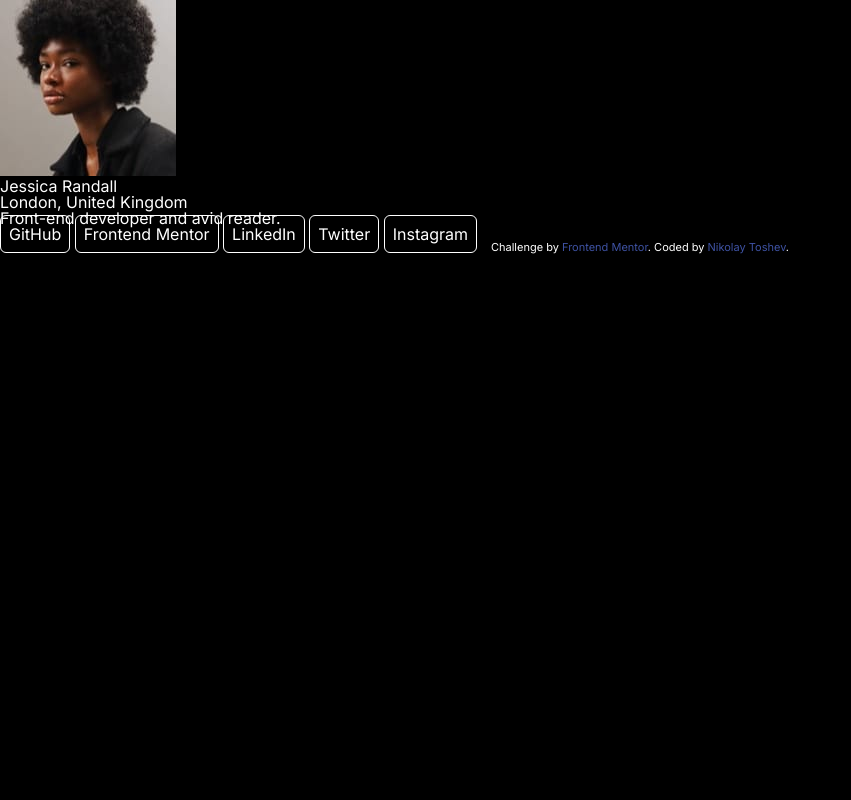
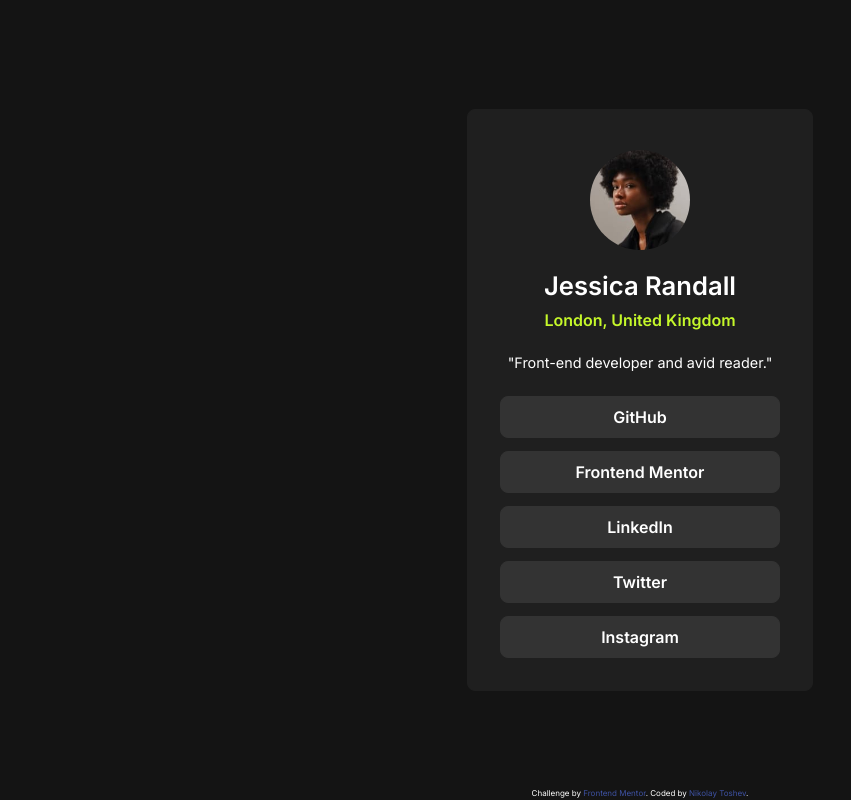
Before and after one commit to gilotin/Social-links-profile, a plain HTML site: page index.html in a window 1280 px wide. Shown: the whole page, without its empty margins (0-851 px from the left). Drawn offline with Linux system fonts and the light colour scheme.

Commit message:
added styles and effects

```diff
--- a/index.html
+++ b/index.html
@@ -20,7 +20,7 @@
 
         <article class="user">
 
-            <section class="user__profile">
+            <!-- <section class="user__profile"> -->
 
             <figure class="user__picture">
                 <img src="/public/images/avatar-jessica.jpeg" alt="" />
@@ -28,11 +28,11 @@
 
             <h1 class="user__name">Jessica Randall</h1>
             <h2 class="user__location">London, United Kingdom</h2>
-                <p class="user_description">Front-end developer and avid reader.</p>
+            <p class="user_description">"Front-end developer and avid reader."</p>
 
-            </section>
+            <!-- </section> -->
 
-            <section class="user__links">
+            <!-- <section class="user__links"> -->
 
             <a class="btn" href="#">GitHub</a>
             <a class="btn" href="#">Frontend Mentor</a>
@@ -40,7 +40,7 @@
             <a class="btn" href="#">Twitter</a>
             <a class="btn" href="#">Instagram</a>
 
-            </section>
+            <!-- </section> -->
 
         </article>
 
--- a/style.css
+++ b/style.css
@@ -1,27 +1,104 @@
+:root {
+
+    --btn-grey: hsl(0, 0%, 20%);
+    --DarkGrey: hsl(0, 0%, 12%);
+    --green: hsl(75, 94%, 57%);
+    --Grey: hsl(0, 0%, 20%);
+    --OffBlack: hsl(0, 0%, 8%);
+    --White: hsl(0, 0%, 100%);
+
+    font-size: 16px;
+}
+
+
 body {
+    align-items: center;
+    background-color: var(--OffBlack);
+    color: var(--White);
+    display: flex;
+    flex-direction: column;
+    font-family: 'Inter', sans-serif;
+    height: 100vh;
+    justify-content: center;
+}
 
-    background-color: black;
-    color: white;
-    font-family: 'Inter', sans-serif;
+.user {
+    align-content: center;
+    background-color: var(--DarkGrey);
+    border-radius: .5rem;
+    border: 1px solid var(--DarkGrey);
+    display: flex;
+    flex-direction: column;
+    gap: .8rem;
+    justify-content: center;
+    max-height: fit-content;
+    max-width: 240px;
+    max-width: 280px;
+    padding: 2rem;
+    text-align: center;
+    width: 280px;
 }
 
 
 /* Buttons */
 
 .btn {
-    /* test */
-    border-radius: 6px;
-    border: 1px solid white;
+    background-color: var(--btn-grey);
+    border-radius: .5rem;
+    border: 1px solid var(--btn-grey);
     color: white;
-    padding: .5rem;
+    font-weight: 600;
+    padding: .75rem;
 }
+
+.btn:hover {
+    background-color: var(--green);
+    color: var(--OffBlack);
+}
+
+/* User picture */
+
+.user__picture {
+    margin: .5rem;
+}
+
+.user__picture img {
+    border-radius: 50%;
+    max-height: 100px;
+    max-width: 100px;
+}
+
+/* User info */
+
+.user__name {
+    font-size: 1.6rem;
+    font-weight: 600;
+}
+
+.user__location {
+    color: var(--green);
+    margin-bottom: 1rem;
+    font-weight: 600;
+}
+
+.user_description {
+    font-size: .9rem;
+    margin-bottom: .8rem;
+
+}
+
 
 /* Footer */
 
 
 .attribution {
-    font-size: 11px;
+    align-items: absolute;
+    bottom: 3px;
+    font-size: .5rem;
+    left: 0;
+    position: absolute;
     text-align: center;
+    width: 100%;
 }
 
 .attribution a {
```
Lines whose indentation alone changed are shown as unchanged.
